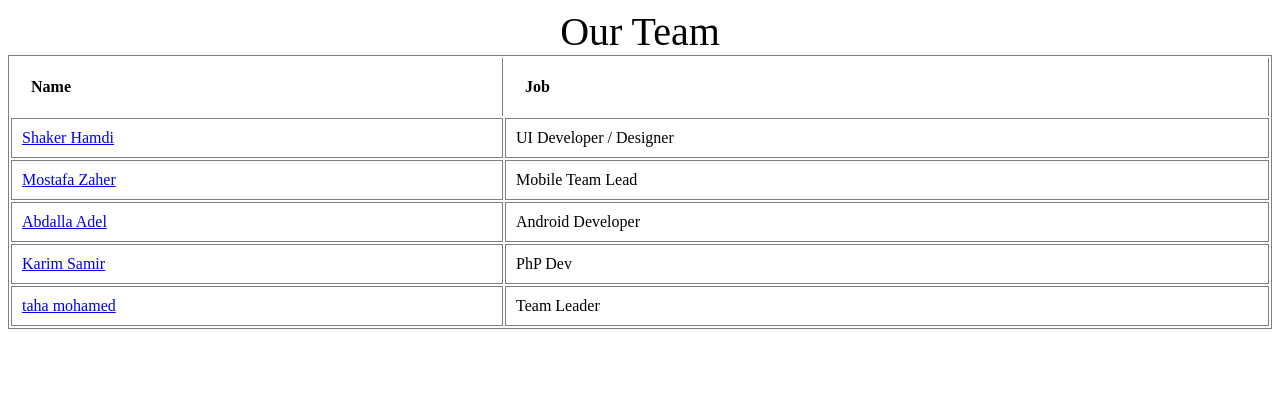
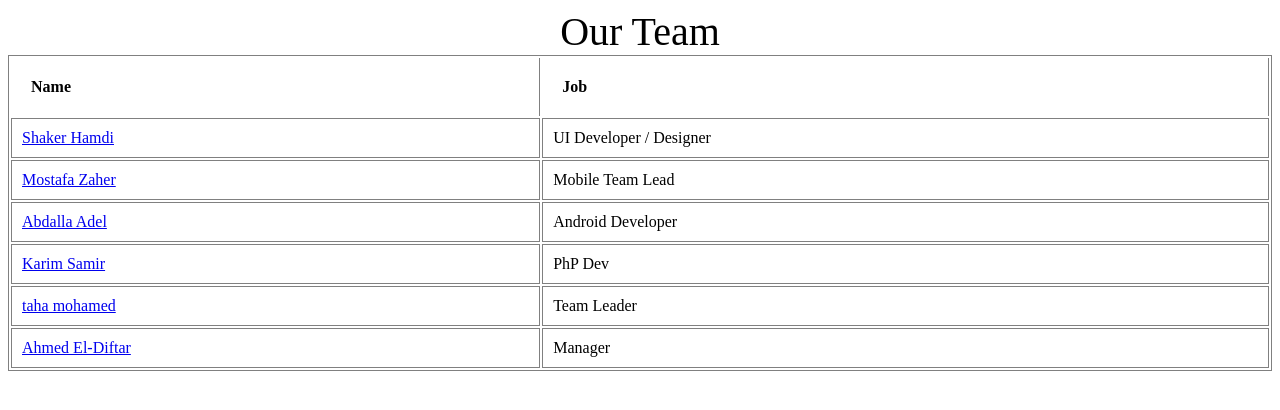
Before and after one commit to moselaymd/hello-git, a plain HTML site: page index.html in a window 1280 px wide. Drawn offline with Linux system fonts and the light colour scheme.

Commit message:
Add Ahmed's profile

```diff
--- a/index.html
+++ b/index.html
@@ -61,6 +61,10 @@
             <tr>
                 <td><a href="taha.html">taha mohamed</a> </td>
                 <td>Team Leader</td>
+             <tr>
+                <td><a href="ahmed.html">Ahmed El-Diftar</a> </td>
+                <td>Manager</td>
+            </tr>
             </tr>
             </tbody>
         </table>
```
